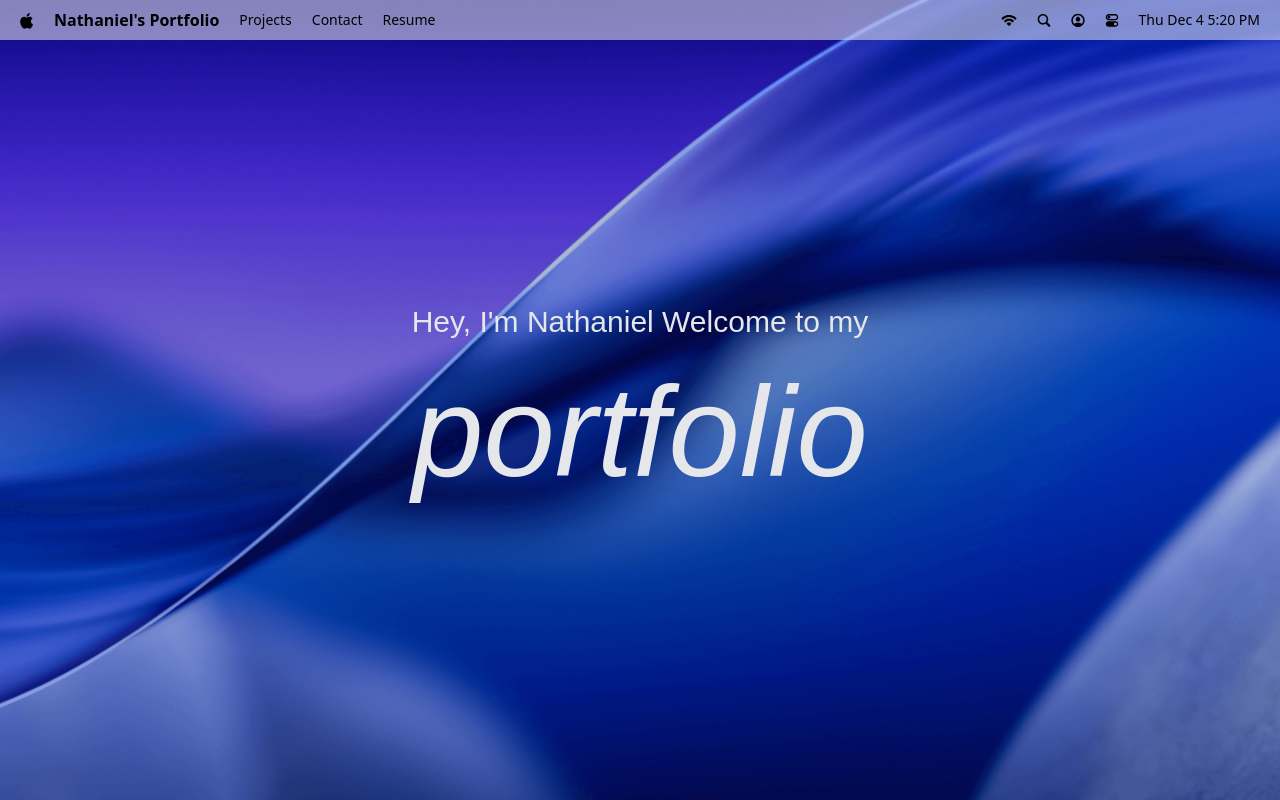
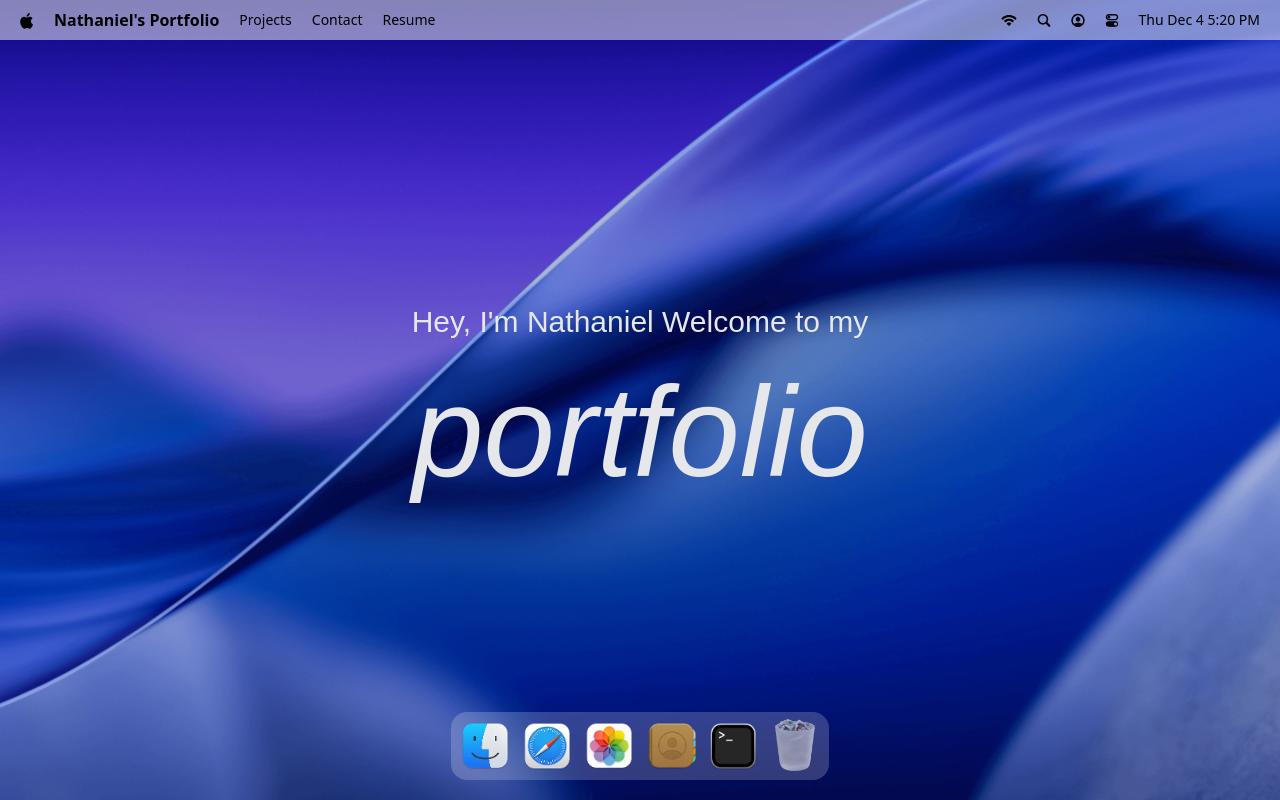
Before and after one commit to liebhartdevelopment/MacOS_Portfolio, a React (Vite) app: page / in a window 1280 px wide. Built offline with nearby package versions, Linux system fonts and the light colour scheme; a web font is replaced by a local one.

Commit message:
implement dock presentation

```diff
--- a/package.json
+++ b/package.json
@@ -17,6 +17,7 @@
     "lucide-react": "^0.555.0",
     "react": "^19.2.0",
     "react-dom": "^19.2.0",
+    "react-tooltip": "^5.30.0",
     "tailwindcss": "^4.1.17"
   },
   "devDependencies": {
--- a/src/App.jsx
+++ b/src/App.jsx
@@ -1,10 +1,11 @@
-import { Navbar, Welcome } from "#components";
+import { Navbar, Welcome, Dock } from "#components";
 
 const App = () => {
   return (
     <main>
       <Navbar />
       <Welcome />
+      <Dock />
     </main>
   );
 };
--- /dev/null
+++ b/src/components/Dock.jsx
@@ -0,0 +1,94 @@
+import React, { useRef } from "react";
+import { Tooltip } from "react-tooltip";
+import { useGSAP } from "@gsap/react";
+import gsap from "gsap";
+
+import { dockApps } from "#constants";
+
+const Dock = () => {
+  const dockRef = useRef(null);
+
+  useGSAP(() => {
+    const dock = dockRef.current;
+    if (!dock) return;
+
+    const icons = dock.querySelectorAll(".dock-icon");
+
+    const animateIcons = (mouseX) => {
+      const { left } = dock.getBoundingClientRect();
+
+      icons.forEach((icon) => {
+        const { left: iconLeft, width } = icon.getBoundingClientRect();
+        const center = iconLeft - left + width / 2;
+        const distance = Math.abs(mouseX - center);
+
+        const intensity = Math.exp(-(distance ** 2.5) / 20000);
+
+        gsap.to(icon, {
+          scale: 1 + 0.25 * intensity,
+          y: -15 * intensity,
+          duration: 0.2,
+          ease: "power1.out",
+        });
+      });
+    };
+
+    const handleMouseMove = (e) => {
+      const { left } = dock.getBoundingClientRect();
+
+      animateIcons(e.clientX - left);
+    };
+
+    const resetIcons = () =>
+      icons.forEach((icon) =>
+        gsap.to(icon, {
+          scale: 1,
+          y: 0,
+          duration: 0.3,
+          ease: "power1.out",
+        })
+      );
+
+    dock.addEventListener("mousemove", handleMouseMove);
+    dock.addEventListener("mouseleave", resetIcons);
+
+    return () => {
+      dock.removeEventListener("mousemove", handleMouseMove);
+      dock.removeEventListener("mouseleave", resetIcons);
+    };
+  }, []);
+
+  const toggleApp = (app) => {};
+
+  return (
+    <section id='dock'>
+      <div ref={dockRef} className='dock-container'>
+        {dockApps.map(({ id, name, icon, canOpen }) => (
+          <div key={id} className='relative flex justify-center'>
+            <button
+              type='button'
+              className='dock-icon'
+              aria-label={name}
+              data-tooltip-id='dock-tooltip'
+              data-tooltip-content={name}
+              data-tooltip-delay-show={150}
+              disabled={!canOpen}
+              onClick={() => toggleApp({ id, canOpen })}
+            >
+              <img
+                src={`/images/${icon}`}
+                alt={name}
+                loading='lazy'
+                className={canOpen ? "" : "opacity-60"}
+              />
+            </button>
+          </div>
+        ))}
+
+        <Tooltip id='dock-tooltip' place='top' className='tooltip' />
+      </div>
+    </section>
+  );
+};
+
+export default Dock;
--- a/src/components/index.js
+++ b/src/components/index.js
@@ -1,4 +1,5 @@
-import Navbar from "./Navbar";
-import Welcome from "./Welcome";
+import Navbar from "#components/Navbar";
+import Welcome from "#components/Welcome";
+import Dock from "#components/Dock";
 
-export { Navbar, Welcome };
+export { Navbar, Welcome, Dock };
```
Also changed, not shown: 1 other file (tests, documents, lock files or other folders).
